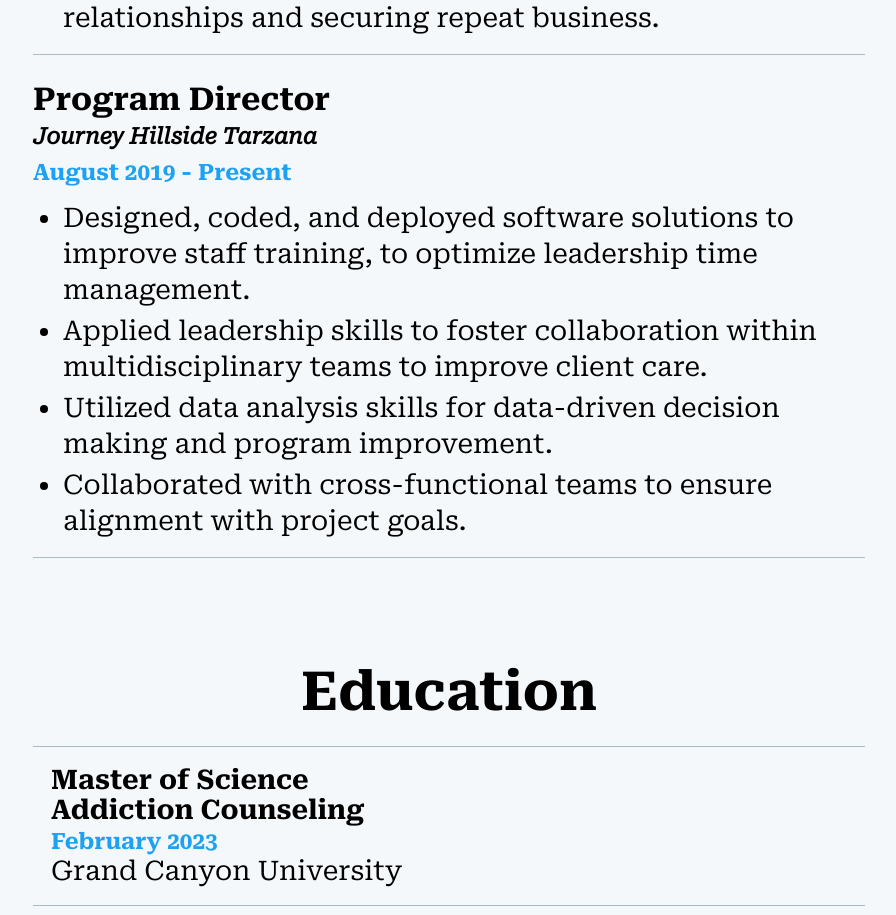
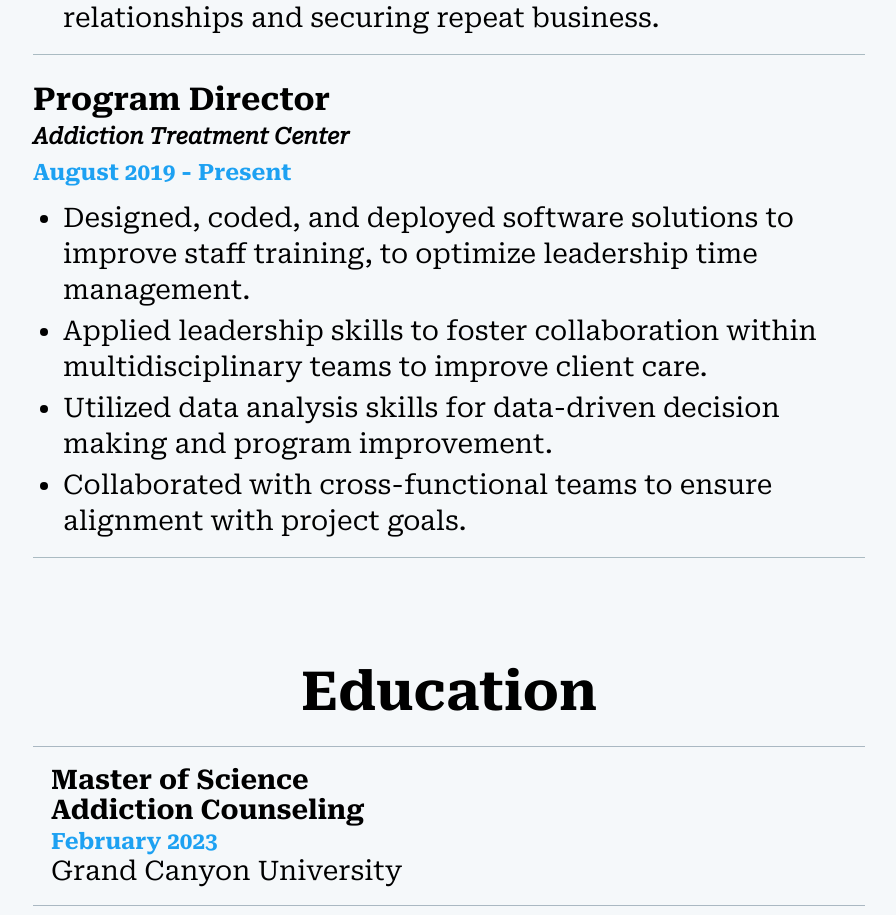
Before and after one commit to NathanSamuelCano/portfolioSite, a plain HTML site: page index.html in a window 1280 px wide. Shown: the part 3631-4546 px from the top of the page, without its empty margins (351-1247 px from the left). Drawn offline with Linux system fonts and the light colour scheme.

Commit message:
updated text

```diff
--- a/index.html
+++ b/index.html
@@ -100,7 +100,7 @@
             </div>
             <div class="resParentCont">
                 <h3>Program Director</h3>
-                <span class="comp">Journey Hillside Tarzana</span>
+                <span class="comp">Addiction Treatment Center</span>
                 <span class="dates">August 2019 - Present</span>
                 <ul class="res-bullet-points">
                     <li>Designed, coded, and deployed software solutions to improve staff training, to optimize leadership time management.</li>
```
